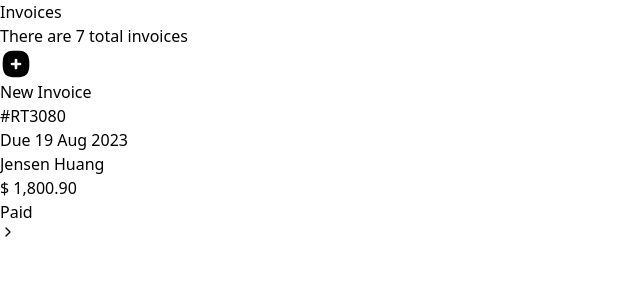
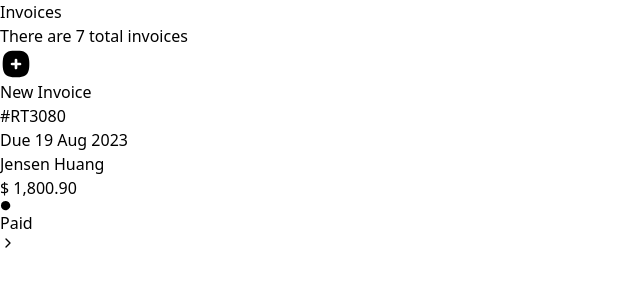
Before and after one commit to victorvzn/g22-manejo-de-estados-invoice-app-app, a React (Vite) app: page / in a window 1280 px wide. Shown: the top 300 px of the page, without its empty margins (0-640 px from the left). Built offline with nearby package versions, Linux system fonts and the light colour scheme.

Commit message:
avance de la columna invoice

```diff
--- a/src/components/home-page/Header.jsx
+++ b/src/components/home-page/Header.jsx
@@ -2,7 +2,7 @@ import { TbSquareRoundedPlusFilled } from "react-icons/tb";
 
 const Header = () => {
   return (
-    <header className="w-[740px] mx-auto my-20 flex justify-between items-center">
+    <header className="w-[940px] mx-auto my-20 flex justify-between items-center">
       <div className="text-white">
         <h1 className="text-4xl font-medium">Invoices</h1>
         <span>There are 7 total invoices</span>
--- a/src/components/home-page/InvoiceList.jsx
+++ b/src/components/home-page/InvoiceList.jsx
@@ -1,20 +1,23 @@
-import { TbChevronRight } from "react-icons/tb"
+import { TbChevronRight, TbCircleFilled } from "react-icons/tb"
 
 const InvoiceList = () => {
   return (
-    <main className="w-[740px] m-auto">
-      <article className="text-white">
-        <div>
-          <span>#</span>
-          <span>RT3080</span>
+    <main className="w-[940px] m-auto">
+      <article className="text-white flex justify-between items-center gap-3 bg-slate-700 rounded-full px-4 py-6">
+        <div className="w-20">
+          <span className="text-slate-400">#</span>
+          <span className="font-bold">RT3080</span>
         </div>
-        <div>Due 19 Aug 2023</div>
-        <div>Jensen Huang</div>
-        <div>$ 1,800.90</div>
-        <div>
-          Paid
+        <div className="w-40 font-bold">Due 19 Aug 2023</div>
+        <div className="w-40 font-bold">Jensen Huang</div>
+        <div className="w-44 text-3xl text-right">$ 1,800.90</div>
+        <div className="w-40 flex justify-center">
+          <div className="w-[120px] py-3 px-8 rounded-md text-center flex justify-between items-center gap-2 bg-emerald-400/20 text-emerald-400">
+            <TbCircleFilled size=".7rem" />
+            Paid
+          </div>
         </div>
-        <div>
+        <div className="w-5">
           <TbChevronRight />
         </div>
       </article>
```
